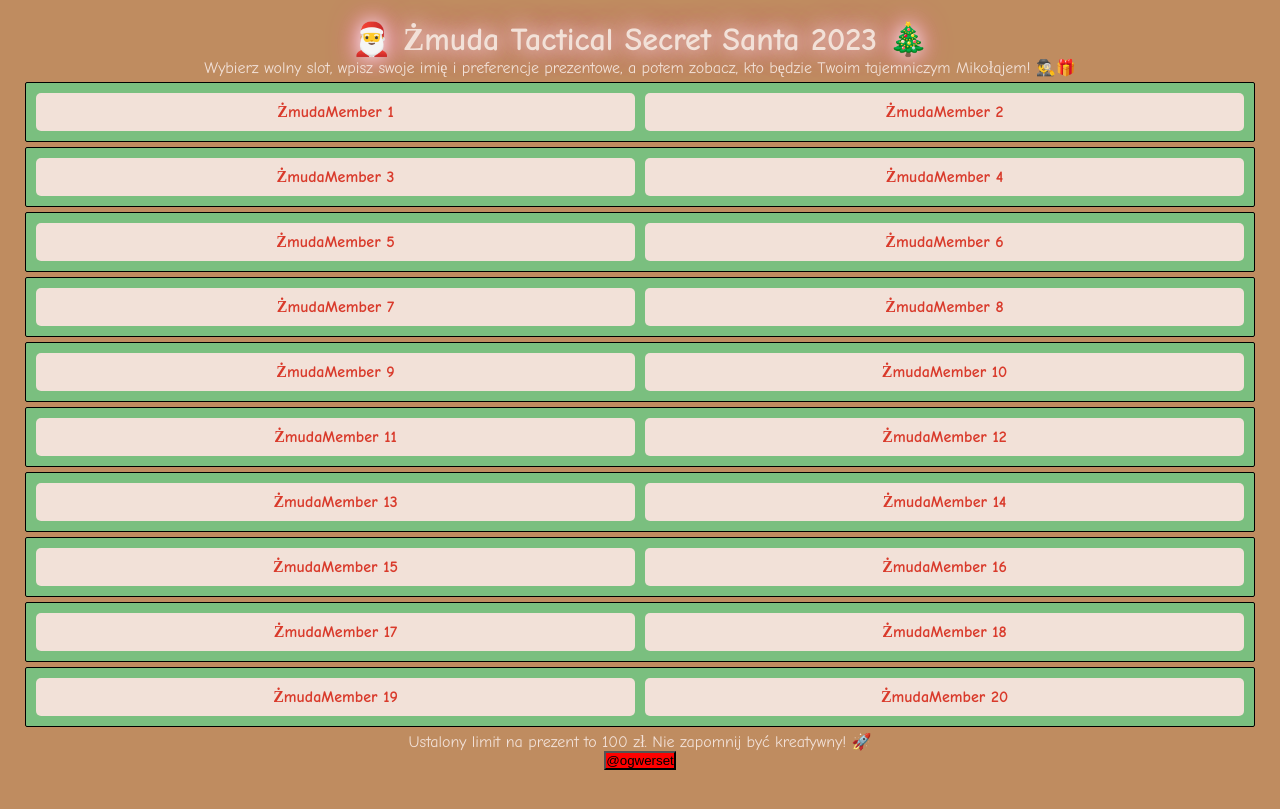
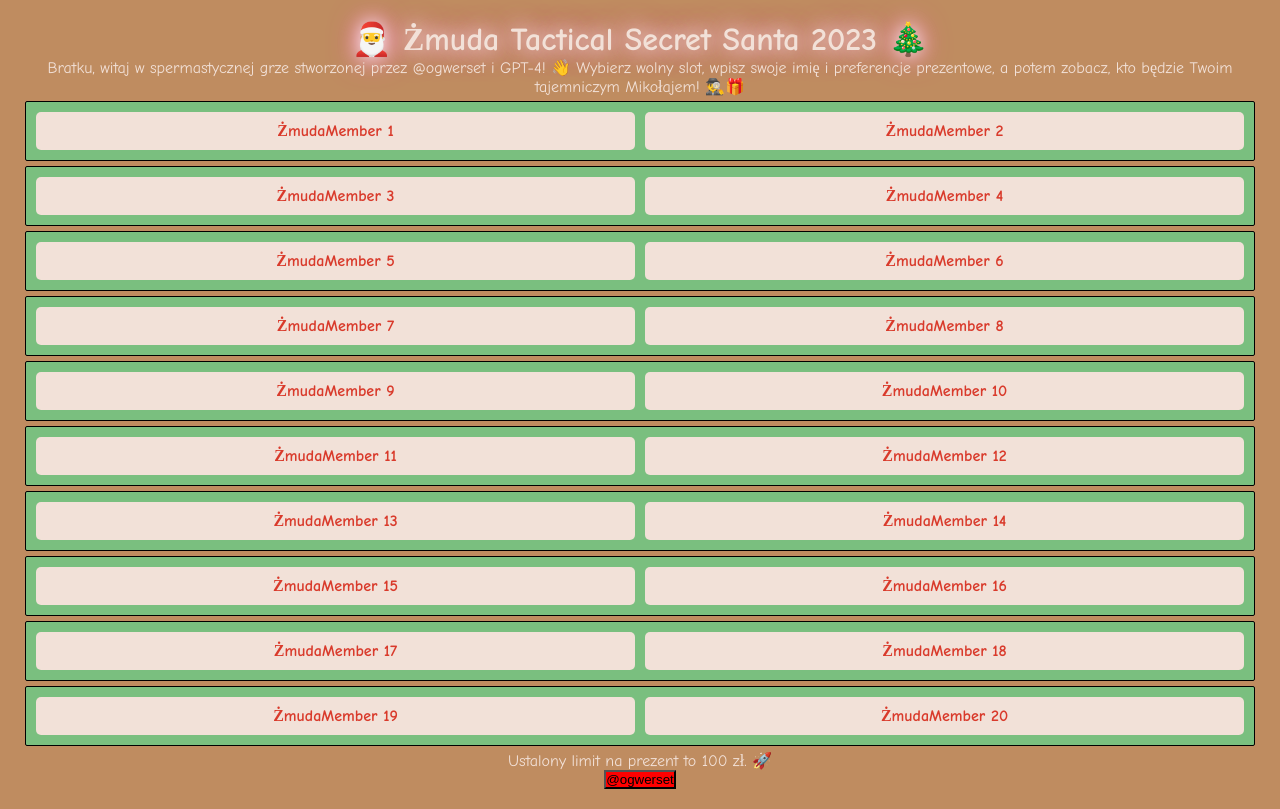
Before and after one commit to ogwerset/secretsanta, a plain HTML site: page index.html in a window 1280 px wide. Drawn offline with Linux system fonts and the light colour scheme.

Commit message:
Update index.html

```diff
--- a/index.html
+++ b/index.html
@@ -12,7 +12,7 @@
             <h1 class="animated-text">🎅 Żmuda Tactical Secret Santa 2023 🎄</h1>
             <!-- Instructions directly under the animated text -->
             <div id="instructions">
-                <p>Wybierz wolny slot, wpisz swoje imię i preferencje prezentowe, a potem zobacz, kto będzie Twoim tajemniczym Mikołajem! 🕵️‍♂️🎁</p>
+                <p>Bratku, witaj w spermastycznej grze stworzonej przez @ogwerset i GPT-4! 👋 Wybierz wolny slot, wpisz swoje imię i preferencje prezentowe, a potem zobacz, kto będzie Twoim tajemniczym Mikołajem! 🕵️‍♂️🎁</p>
                 <!-- Button to hide instructions -->
             </div>
         </header>
@@ -22,7 +22,7 @@
             </section>
         </main>
         <footer>
-            <p>Ustalony limit na prezent to 100 zł. Nie zapomnij być kreatywny! 🚀</p>
+            <p>Ustalony limit na prezent to 100 zł. 🚀</p>
         </footer>
     </div>
     <script src="script.js"></script>
```
